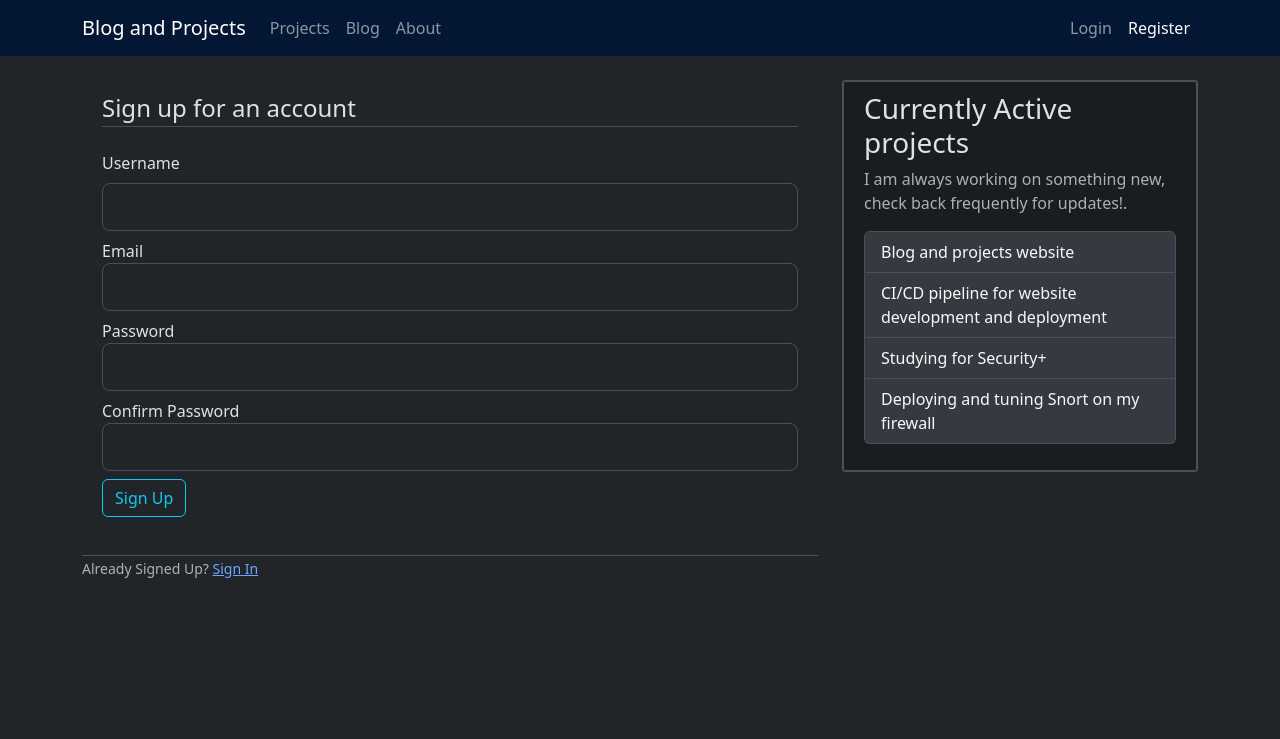
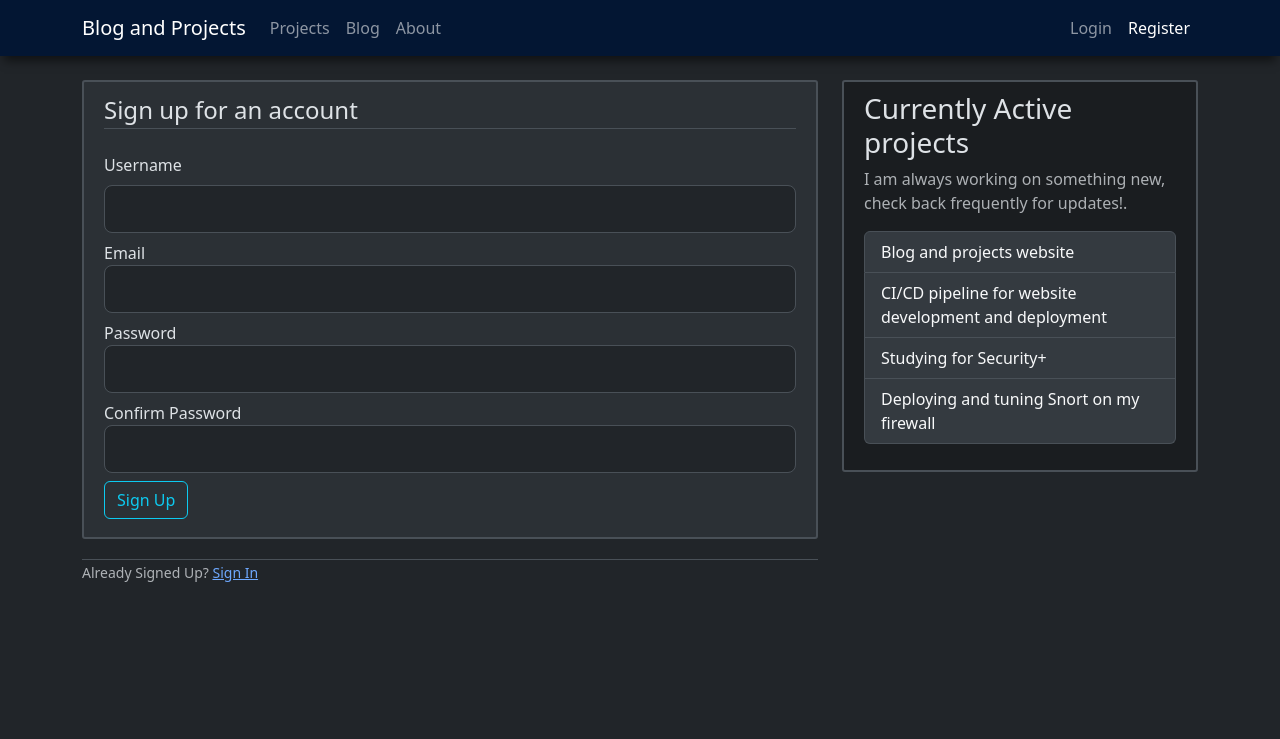
Before and after one commit to ProtoRiaan/blogWebsitePythonFlask, a Flask app: page /register in a window 1280 px wide. Shown: the top 739 px of the page. Run offline with Flask 3, Linux system fonts and the light colour scheme; some libraries are stand-ins or nearby versions.

Commit message:
added shadow to the navbar. Added borders and shading to all the pages. Need to figure out how to do this in the main.css file derp

```diff
--- a/flaskblog/static/main.css
+++ b/flaskblog/static/main.css
@@ -79,3 +79,7 @@ body {
   .account-heading {
     font-size: 2.5rem;
   }
+
+  .navbar{
+    box-shadow: 0px 9px 9px -4px rgba(0,0,0,.5);
+  }
--- a/flaskblog/templates/account.html
+++ b/flaskblog/templates/account.html
@@ -1,7 +1,7 @@
 {% extends "layout.html" %}
 {% block title %} Account {% endblock title %}
 {% block content %}
-    <div class="content-section">
+    <div class="content-section border bg-body-tertiary border-2">
         <div class="d-flex">
             <div class="flex-shrink-0">
                 <img class="rounded-circle account-img" src='{{ image_file }}'>
--- a/flaskblog/templates/create_post.html
+++ b/flaskblog/templates/create_post.html
@@ -2,7 +2,7 @@
 {% block title %} Create Post {% endblock title %}
 {% block content %}
     <h1>Create a new posts</h1>
-    <div class="content-section">
+    <div class="content-section border bg-body-tertiary border-2">
         <form method="POST" action="" novalidate>
             {{ form.hidden_tag() }}
             <fieldset class="form-group">
--- a/flaskblog/templates/login.html
+++ b/flaskblog/templates/login.html
@@ -1,7 +1,7 @@
 {% extends "layout.html" %}
 {% block title %} Login {% endblock title %}
 {% block content %}
-    <div class="content-section">
+    <div class="content-section border bg-body-tertiary border-2">
         <form method="POST" action="" novalidate>
             {{ form.hidden_tag() }}
             <fieldset class="form-group">
--- a/flaskblog/templates/post.html
+++ b/flaskblog/templates/post.html
@@ -1,7 +1,7 @@
 {% extends "layout.html" %}
 {% block title %} BlogPost {% endblock title %}
 {% block content %}
-    <article class="media content-section">
+    <article class="media content-section border bg-body-tertiary border-2">
         <div class="d-flex">
             <div class="flex-shrink-0">
                 <img class="rounded-circle article-img" src="{{ url_for('static', filename='profile_pics/' + post.author.image_file) }}">
--- a/flaskblog/templates/register.html
+++ b/flaskblog/templates/register.html
@@ -1,7 +1,7 @@
 {% extends "layout.html" %}
 {% block title %} Register {% endblock title %}
 {% block content %}
-    <div class="content-section">
+    <div class="content-section border bg-body-tertiary border-2">
         <form method="POST" action="" novalidate>
             {{ form.hidden_tag() }}
             <fieldset class="form-group">
--- a/flaskblog/templates/reset_request.html
+++ b/flaskblog/templates/reset_request.html
@@ -1,7 +1,7 @@
 {% extends "layout.html" %}
 {% block title %} Reset Request {% endblock title %}
 {% block content %}
-    <div class="content-section">
+    <div class="content-section border bg-body-tertiary border-2">
         <form method="POST" action="" novalidate>
             {{ form.hidden_tag() }}
             <fieldset class="form-group">
--- a/flaskblog/templates/reset_with_token.html
+++ b/flaskblog/templates/reset_with_token.html
@@ -1,7 +1,7 @@
 {% extends "layout.html" %}
 {% block title %} Reset Request {% endblock title %}
 {% block content %}
-    <div class="content-section">
+    <div class="content-section border bg-body-tertiary border-2">
         <form method="POST" action="" novalidate>
             {{ form.hidden_tag() }}
             <fieldset class="form-group">
--- a/flaskblog/templates/user.html
+++ b/flaskblog/templates/user.html
@@ -3,7 +3,7 @@
 {% block content %}
     <h1>Posts by {{ user.username }} ({{ posts.total}}) </h1>
     {% for post in posts.items %}
-        <article class="media content-section">
+        <article class="media content-section border bg-body-tertiary border-2">
             <div class="d-flex">
                 <div class="flex-shrink-0">
                     <img class="rounded-circle article-img" src="{{ url_for('static', filename='profile_pics/' + post.author.image_file) }}">
```
